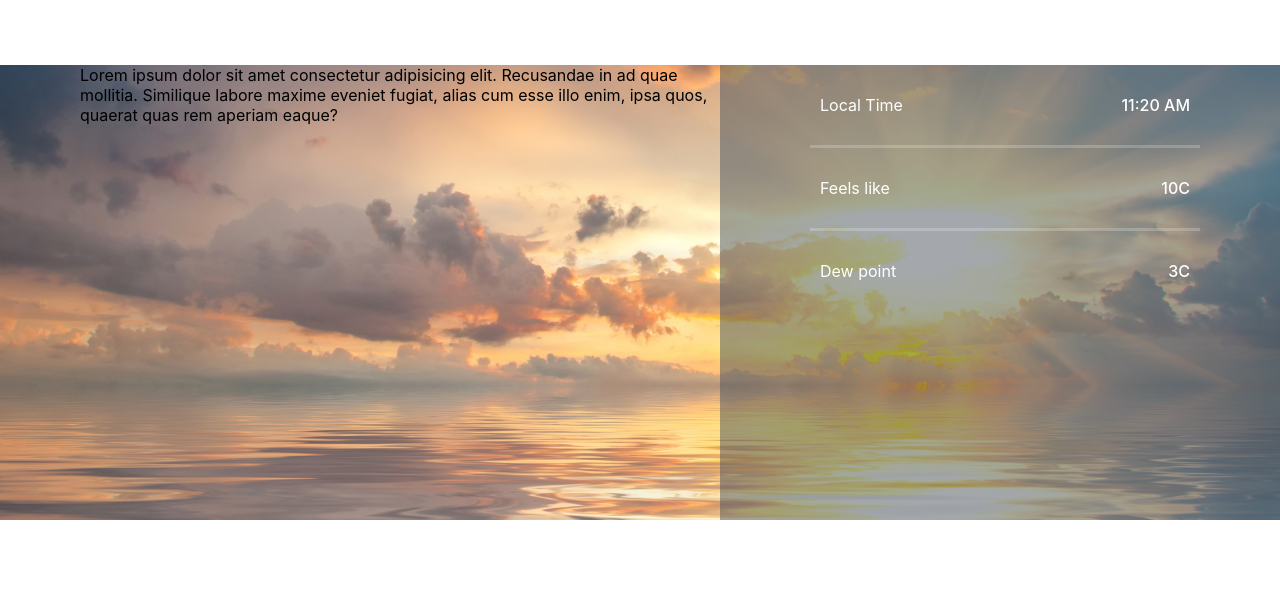
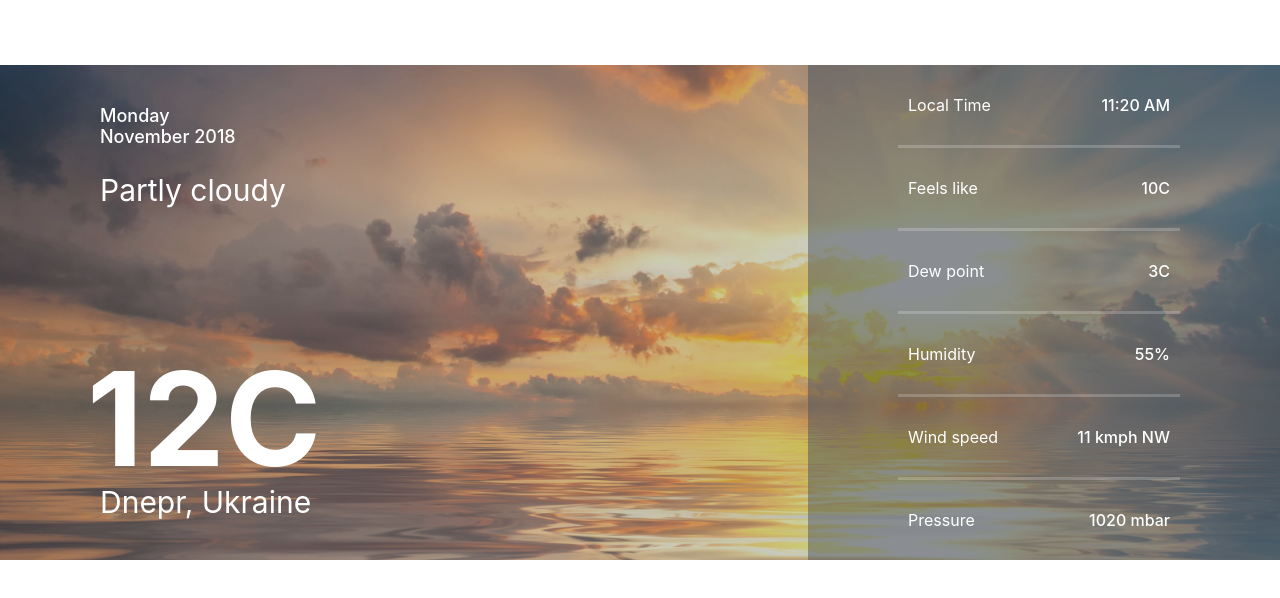
Before and after one commit to Red02Raccoon/weather, a React (Create React App) app: page / in a window 1280 px wide. Shown: the top 598 px of the page. Built offline with nearby package versions, Linux system fonts and the light colour scheme.

Commit message:
style: MainCard

```diff
--- a/package.json
+++ b/package.json
@@ -8,11 +8,14 @@
 		"react": "^16.6.1",
 		"react-dom": "^16.6.1",
 		"react-redux": "^5.0.7",
+		"react-responsive": "^6.0.1",
 		"react-scripts": "2.1.1",
 		"redux": "^4.0.1",
-		"redux-devtools-extension": "^2.13.5",
 		"redux-saga": "^0.16.2",
 		"styled-components": "^4.0.3"
+	},
+	"devDependencies": {
+		"redux-devtools-extension": "^2.13.5"
 	},
 	"scripts": {
 		"start": "react-scripts start",
--- /dev/null
+++ b/src/components/MainCard/MainInfoBlock.jsx
@@ -0,0 +1,52 @@
+import React from "react";
+import styled from "styled-components";
+
+const MainCardLeft = styled.div`
+  padding: 40px 0 40px 20px;
+`;
+
+const MainCardInfo = styled.div`
+  color: #fff;
+  font-weight: normal;
+  display: flex;
+  flex-direction: column;
+  height: 100%;
+`;
+
+const MainCardInfoDate = styled.div`
+  font-size: 18px;
+  font-weight: 500;
+`;
+
+const MainCardInfoType = styled.div`
+  font-size: 30px;
+  margin-top: 25px;
+`;
+
+const MainCardInfoTemp = styled.div`
+  font-size: 130px;
+  line-height: 1em;
+  font-weight: bold;
+  margin: auto 0 0 -0.1em;
+`;
+
+const MainCardInfoLocation = styled.div`
+  font-size: 30px;
+`;
+
+export default props => {
+  return (
+    <MainCardLeft>
+      <MainCardInfo>
+        <MainCardInfoDate>
+          <div>
+            Monday <br /> November 2018
+          </div>
+        </MainCardInfoDate>
+        <MainCardInfoType>Partly cloudy</MainCardInfoType>
+        <MainCardInfoTemp>12C</MainCardInfoTemp>
+        <MainCardInfoLocation>Dnepr, Ukraine</MainCardInfoLocation>
+      </MainCardInfo>
+    </MainCardLeft>
+  );
+};
--- /dev/null
+++ b/src/components/MainCard/MoreInfoBlock.jsx
@@ -0,0 +1,175 @@
+import React, { Component } from "react";
+import styled from "styled-components";
+import MediaQuery from "react-responsive";
+
+const MoreInfoBlockContainer = styled.div`
+  position: relative;
+	width: 50%;
+	height: 100%;
+  @media (min-width: 1121px) {
+    width: 35%;
+  }
+  @media (max-width: 575px) {
+    position: absolute;
+    transform: translate(100%, 0);
+    top: 0;
+    right: 70px;
+    width: 100vw
+    transition: right 0.3s;
+
+    padding-left: 25px;
+    &.open {
+      right: 100%;
+    }
+  }
+`;
+
+const MoreInfoBlockInner = styled.div`
+  padding: 30px 20px 30px 20px;
+  @media (min-width: 1121px) {
+    padding: 30px 20px 30px 90px;
+    &:after {
+      content: "";
+      display: inline-block;
+      width: 100vw;
+      height: 100%;
+      position: absolute;
+      top: 0;
+      left: 0;
+      background-color: rgba(75, 82, 92, 0.5);
+    }
+  }
+  @media (max-width: 1120px) {
+    background-color: rgba(75, 82, 92, 0.5);
+  }
+  @media (max-width: 575px) {
+    padding: 35px 40px;
+    transition: background-color 0.3s;
+    max-height: 100%;
+    overflow-y: scroll;
+    &.open {
+      background-color: rgba(75, 82, 92, 0.9);
+    }
+  }
+  @media (max-width: 365px) {
+    padding: 30px;
+  }
+`;
+
+const MoreInfoList = styled.ul`
+  position: relative;
+  z-index: 1;
+  font-size: 16px;
+  color: #fff;
+`;
+
+const MoreInfoItem = styled.li`
+  display: flex;
+  justify-content: space-between;
+  padding: 0 10px;
+  &:not(:last-child) {
+    padding: 0 10px 30px;
+    margin-bottom: 30px;
+    border-bottom: 3px solid rgba(100%, 100%, 100%, 0.2);
+  }
+  .value {
+    font-weight: 500;
+  }
+`;
+
+const ArrowCircleButton = styled.button`
+  width: 45px;
+  height: 45px;
+  background-color: #fff;
+  border-radius: 50%;
+  z-index: 1;
+  position: absolute;
+  top: 50%;
+  left: 0;
+  transform: translate(0, -50%);
+  transition: all 0.3s;
+  &:hover {
+    box-shadow: 0 5px 25px 2px rgba(0, 0, 0, 0.07);
+  }
+  &.open {
+    transform: translate(0, -50%) rotate(180deg);
+  }
+`;
+
+const ArrowIconWrap = styled.div`
+  position: absolute;
+  top: 50%;
+  left: 50%;
+  transform: translate(-50%, -50%);
+  width: 10px;
+  height: 20px;
+  margin-left: -2px;
+  svg {
+    width: 100%;
+    height: 100%;
+    path {
+      fill: rgba(75, 82, 92, 0.9);
+    }
+  }
+`;
+
+const arrowIcon = (
+  <svg
+    version="1.1"
+    id="Layer_1"
+    xmlns="http://www.w3.org/2000/svg"
+    x="0px"
+    y="0px"
+    width="9.7px"
+    height="18px"
+    viewBox="0 0 9.7 18"
+  >
+    <path
+      d="M9.7,17.3c0,0.2-0.1,0.4-0.2,0.5c-0.3,0.3-0.8,0.3-1.1,0L0.2,9.5c-0.3-0.3-0.3-0.8,0-1.1l8.3-8.3c0.3-0.3,0.8-0.3,1.1,0
+	s0.3,0.8,0,1.1L1.8,9l7.7,7.7C9.7,16.9,9.7,17.1,9.7,17.3z"
+    />
+  </svg>
+);
+
+class MoreInfoBlock extends Component {
+  state = {
+    isOpen: false
+  };
+
+  handleClick = () => {
+    this.setState(prevState => {
+      return {
+        isOpen: !prevState.isOpen
+      };
+    });
+  };
+  render() {
+    return (
+      <MoreInfoBlockContainer className={this.state.isOpen ? "open" : ""}>
+        <MediaQuery maxWidth={575}>
+          <ArrowCircleButton
+            onClick={this.handleClick}
+            className={this.state.isOpen ? "open" : ""}
+          >
+            <ArrowIconWrap>{arrowIcon}</ArrowIconWrap>
+          </ArrowCircleButton>
+        </MediaQuery>
+
+        <MoreInfoBlockInner className={this.state.isOpen ? "open" : ""}>
+          <MoreInfoList>
+            {this.props.data.map((item, index) => {
+              return (
+                <MoreInfoItem key={index}>
+                  <span className="title">{item.title}</span>
+                  <span className="value">{item.value}</span>
+                </MoreInfoItem>
+              );
+            })}
+          </MoreInfoList>
+        </MoreInfoBlockInner>
+      </MoreInfoBlockContainer>
+    );
+  }
+}
+
+export default MoreInfoBlock;
--- a/src/components/MainCard/index.jsx
+++ b/src/components/MainCard/index.jsx
@@ -1,7 +1,9 @@
-import React from "react";
+import React, { Component } from "react";
 import styled from "styled-components";
 
 import bg from "../../images/bg.jpg";
+import MoreInfoBlock from "./MoreInfoBlock";
+import MainInfoBlock from "./MainInfoBlock";
 
 const data = [
   {
@@ -15,6 +17,18 @@ const data = [
   {
     title: "Dew point",
     value: "3C"
+  },
+  {
+    title: "Humidity",
+    value: "55%"
+  },
+  {
+    title: "Wind speed",
+    value: "11 kmph NW"
+  },
+  {
+    title: "Pressure",
+    value: "1020 mbar"
   }
 ];
 
@@ -25,6 +39,8 @@ const MainCardContainer = styled.div`
   display: flex;
   justify-content: space-between;
   min-height: 455px;
+  position: relative;
+  z-index: 1;
 `;
 
 const MainCardBlock = styled.div`
@@ -34,14 +50,7 @@ const MainCardBlock = styled.div`
   background-repeat: no-repeat;
   margin-top: ${props => props.mTop};
   overflow: hidden;
-`;
-
-const MainCardLeft = styled.div``;
-const MainCardRight = styled.div`
   position: relative;
-  max-width: 480px;
-  width: 100%;
-  padding: 30px 0 30px 90px;
   &:after {
     content: "";
     display: inline-block;
@@ -50,55 +59,22 @@ const MainCardRight = styled.div`
     position: absolute;
     top: 0;
     left: 0;
-    background-color: rgba(75, 82, 92, 0.5);
+    background-color: rgba(0, 0, 0, 0.2);
   }
 `;
 
-const MoreInfoList = styled.ul`
-  position: relative;
-  z-index: 1;
-  font-size: 16px;
-  color: #fff;
-`;
+class MainCard extends Component {
+  render() {
+    return (
+      <MainCardBlock mTop={this.props.mTop}>
+        <MainCardContainer>
+          <MainInfoBlock data={data} />
 
-const MoreInfoItem = styled.li`
-  display: flex;
-  justify-content: space-between;
-  padding: 0 10px;
-  &:not(:last-child) {
-    padding: 0 10px 30px;
-    margin-bottom: 30px;
-    border-bottom: 3px solid rgba(100%, 100%, 100%, 0.2);
+          <MoreInfoBlock data={data} />
+        </MainCardContainer>
+      </MainCardBlock>
+    );
   }
-  .value {
-    font-weight: 500;
-  }
-`;
-
-const MainCard = props => {
-  return (
-    <MainCardBlock mTop={props.mTop}>
-      <MainCardContainer>
-        <MainCardLeft>
-          Lorem ipsum dolor sit amet consectetur adipisicing elit. Recusandae in
-          ad quae mollitia. Similique labore maxime eveniet fugiat, alias cum
-          esse illo enim, ipsa quos, quaerat quas rem aperiam eaque?
-        </MainCardLeft>
-        <MainCardRight>
-          <MoreInfoList>
-            {data.map((item, index) => {
-              return (
-                <MoreInfoItem>
-                  <span className="title">{item.title}</span>
-                  <span className="value">{item.value}</span>
-                </MoreInfoItem>
-              );
-            })}
-          </MoreInfoList>
-        </MainCardRight>
-      </MainCardContainer>
-    </MainCardBlock>
-  );
-};
+}
 
 export default MainCard;
--- a/src/index.css
+++ b/src/index.css
@@ -23,3 +23,14 @@ ol {
 	padding: 0;
 	list-style: none;
 }
+
+button {
+	padding: 0;
+	margin: 0;
+	display: inline-block;
+	cursor: pointer;
+	outline: none;
+	position: relative;
+	border: none;
+	background-color: transparent;
+}
```
Also changed, not shown: src/components/Buttons/index.jsx (added, +9 -0 lines), 1 other file (tests, documents, lock files or other folders).
